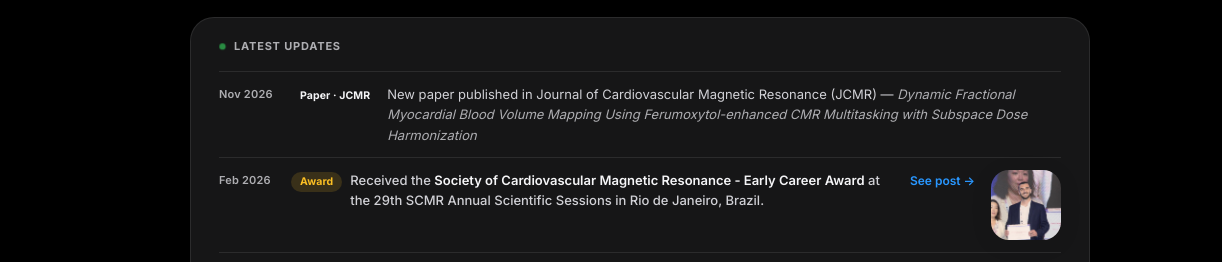
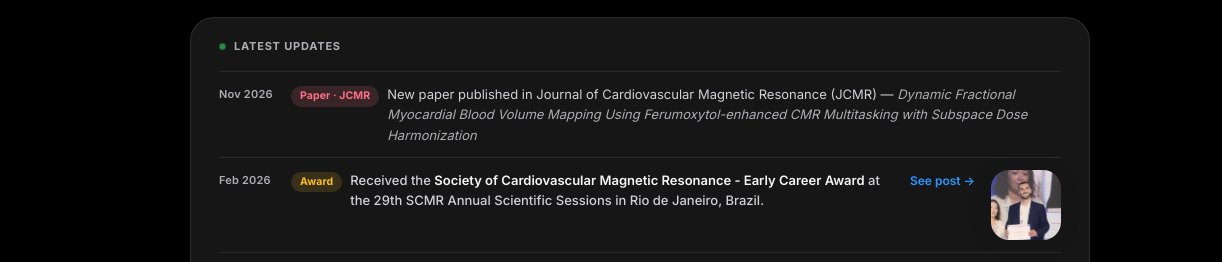
Before and after one commit to ThomasCoudert/thomascoudert.github.io, a plain HTML site: page index.html in a window 1280 px wide. Both pictures are taken after a click on the button "Toggle theme". Shown: the part 433-695 px from the top of the page, 0-1222 px from the left. Drawn offline with nearby package versions, Linux system fonts and the light colour scheme.

Commit message:
Update style.css

```diff
--- a/assets/css/style.css
+++ b/assets/css/style.css
@@ -538,11 +538,13 @@ body.dark .ucla-health-word { color: #5ba3d9; }
 .news-badge-fellowship { background: #d1fae5; color: #065f46; }
 .news-badge-talk     { background: var(--accent-light); color: var(--accent); }
 .news-badge-poster   { background: #f0ebff; color: #6d28d9; }
+.news-badge-paper   { background: #f0ebff; color: #be123c; }
 
 body.dark .news-badge-award      { background: rgba(251,191,36,0.15);  color: #fbbf24; }
 body.dark .news-badge-fellowship { background: rgba(52,211,153,0.15);  color: #34d399; }
 body.dark .news-badge-talk       { background: var(--accent-light);    color: var(--accent); }
 body.dark .news-badge-poster     { background: rgba(167,139,250,0.15); color: #a78bfa; }
+body.dark .news-badge-paper { background: rgba(251,113,133,0.15); color: #fb7185; }
 
 .news-thumb {
   flex: 0 0 70px;
```
